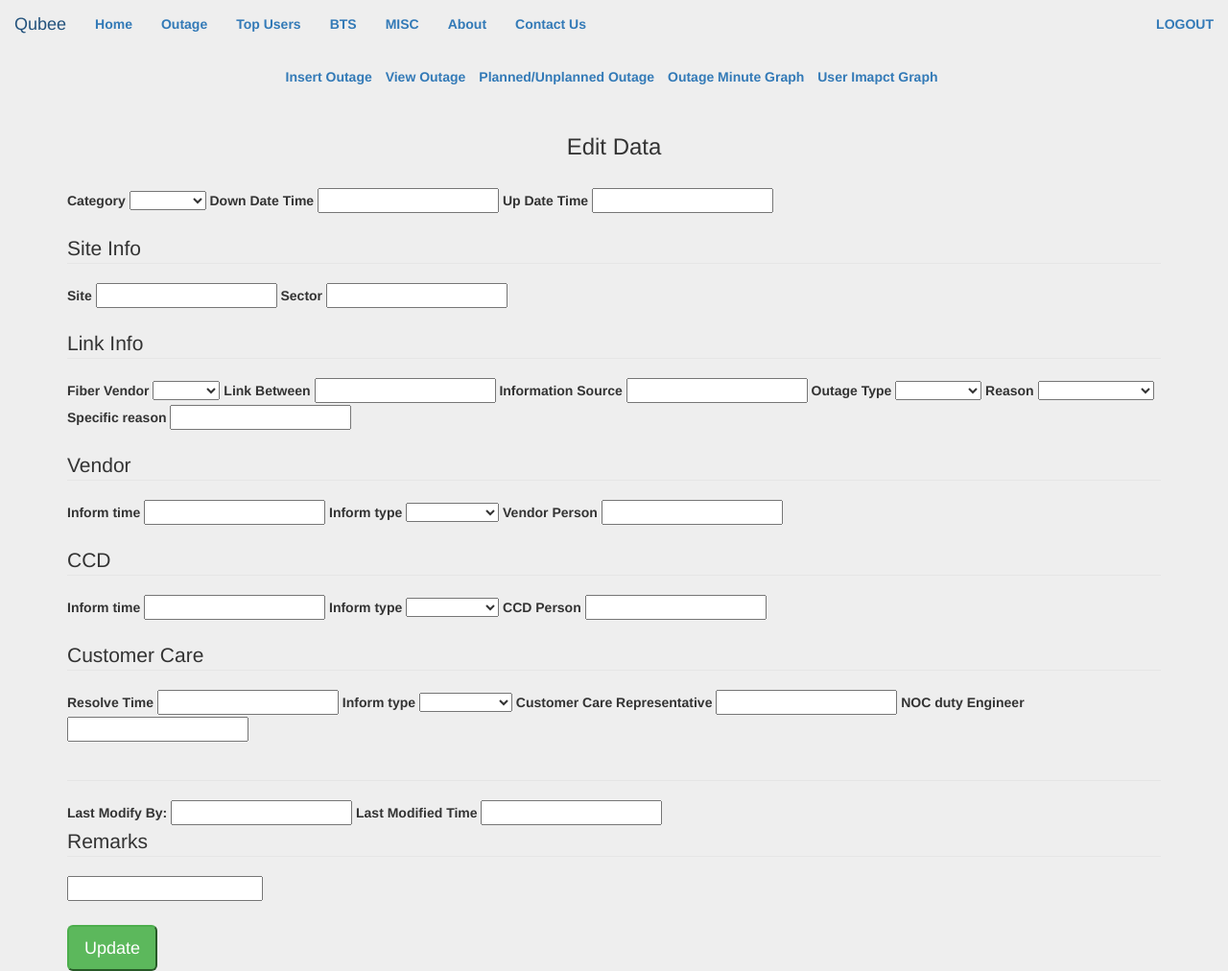
After one commit to sadikshohag/ReportGenerator, a PHP site: page /update.php?id=1 in a window 1280 px wide. The commit adds this page. Shown: the whole page at 96% size. Run offline with PHP 8.4, Linux system fonts and the light colour scheme; the visitor is signed in with stand-in values (Sample User, id 1); data that the repository does not hold is empty; some libraries are stand-ins or nearby versions.

Commit message:
Outage Update

```diff
--- a/menu2.php
+++ b/menu2.php
@@ -1,9 +1,10 @@
 <?php
 session_start();
-$id=$_SESSION['user'];
+$user_id=$_SESSION['user'];
+
 $dbc=mysqli_connect('localhost','root','','qubee')
 or die('Error for establishing connection');
-$query="SELECT permid FROM user_perm WHERE userid='$id'";
+$query="SELECT permid FROM user_perm WHERE userid='$user_id'";
 $result = mysqli_query($dbc,$query);
 $row=array();
  while($rows=mysqli_fetch_array($result)){
--- /dev/null
+++ b/server1.php
@@ -0,0 +1,80 @@
+<?php
+ $category = "";
+ $down_Date_Time="";
+ $up_Date_Time="";
+ $site = "";
+ $sector = "";
+ $fiber_Vendor = "";
+ $link_Between = "";
+ $information_Source = "";
+ $reason = "";
+ $specific_reason = "";
+ $inform_time ="";
+ $inform_type = "";
+ $informed_Vendor = "";
+ $incident_Time ="";
+ $informOfType ="";
+ $informed_Person = "";
+ $inform_TimeonResolve = "";
+ $Type_Of_inform = "";
+ $informedToPerson = "";
+ $noc_DutyEngineer = "";
+ $last_ModifiedBy = "";
+ $last_ModifiedDT = "";
+ $comment = "";
+ $id = 0;
+
+
+$conn = mysqli_connect('localhost','root','','qubee');
+
+//update
+if(isset($_POST['update'])){
+
+ $category = $_POST['category'];
+ $down_Date_Time = $_POST['down_Date_Time'];
+ $up_Date_Time = $_POST['up_Date_Time'];
+ $site = $_POST['site'];
+ $sector = $_POST['sector'];
+ $fiber_Vendor = $_POST['fiber_Vendor'];
+ $link_Between = $_POST['link_Between'];
+ $information_Source = $_POST['information_Source'];
+ $reason = $_POST['reason'];
+ $specific_reason = $_POST['specific_reason'];
+ $inform_time = $_POST['inform_time'];
+ $inform_type = $_POST['inform_type'];
+ $informed_Vendor = $_POST['informed_Vendor'];
+ $incident_Time = $_POST['incident_Time'];
+ $informOfType = $_POST['informOfType'];
+ $informed_Person = $_POST['informed_Person'];
+ $inform_TimeonResolve = $_POST['inform_TimeonResolve'];
+ $Type_Of_inform = $_POST['Type_Of_inform'];
+ $informedToPerson = $_POST['informedToPerson'];
+ $noc_DutyEngineer = $_POST['noc_DutyEngineer'];
+ $last_ModifiedBy = $_POST['last_ModifiedBy'];
+ $last_ModifiedDT = $_POST['last_ModifiedDT'];
+ $comment =$_POST['comment'];
+ $id = $_POST['id'];
+
+
+ $query = "UPDATE info SET category='$category',down_Date_Time='$down_Date_Time',up_Date_Time='$up_Date_Time',site='$site',sector='$sector',fiber_Vendor='$fiber_Vendor',link_Between='$link_Between',
+ information_Source='$information_Source',reason='$reason',specific_reason='$specific_reason',inform_time='$inform_time',inform_type='$inform_type',informed_Vendor='$informed_Vendor',
+ incident_Time='$incident_Time',inform_type='$inform_type',informed_Vendor='$informed_Vendor',incident_Time='$incident_Time',informOfType='$informOfType',
+ informed_Person='informed_Person',inform_TimeonResolve='$inform_TimeonResolve',Type_Of_inform='$Type_Of_inform',informedToPerson='$informedToPerson',
+ noc_DutyEngineer='$noc_DutyEngineer',last_ModifiedBy='$last_ModifiedBy',last_ModifiedDT='$last_ModifiedDT',comment='$comment' WHERE id=$id";
+
+
+
+ mysqli_query($conn,$query);
+ header('location:down.php');
+
+}
+
+//delete
+if(isset($_GET['del'])){
+	$id = $_GET['del'];
+	mysqli_query($conn,"DELETE FROM info WHERE id = $id");
+	header('location:delete.php');
+}
+
+$result = mysqli_query($conn,"select * from info");
+?>
--- /dev/null
+++ b/update.php
@@ -0,0 +1,271 @@
+<?php include('server1.php');
+
+
+
+
+
+?>
+<!Doctype html>
+	<html>
+	<head>
+
+
+
+	<link rel="stylesheet" type="text/css"  href="style.css">
+	<link rel="stylesheet" href="css/bootstrap.min.css">
+	<script src="js/jquery-3.3.1/jquery.min.js"></script>
+	<script src="js/bootstrap.min.js"></script>
+	<link href="css/bootstrap-datetimepicker.min.css" rel="stylesheet">
+	<script src="js/bootstrap-datetimepicker.min.js"></script>
+	<script type="text/javascript" src="jquery/jquery-1.8.3.min.js" charset="UTF-8"></script>
+	<script type="text/javascript" src="js/bootstrap.min.js"></script>
+	<script type="text/javascript" src="js/bootstrap-datetimepicker.js" charset="UTF-8"></script>
+	<script type="text/javascript" src="js/locales/bootstrap-datetimepicker.fr.js" charset="UTF-8"></script>
+
+</head>
+
+<body>
+	<?php include 'menu2.php'; ?>
+	 <br>
+           <div class="container2">
+
+	<div class="collapse navbar-collapse js-navbar-collapse">
+		<ul class="list-inline text-center">
+			<li><a href="down.php"><strong>Insert Outage</strong></a></li>
+			<li><a href="viewOutage.php"><strong>View Outage</strong> </a></li>
+			<li><a href="planedOutage.php"><strong>Planned/Unplanned Outage</strong> </a></li>
+			<li><a href="outageGraph.php"><strong>Outage Minute Graph</strong> </a></li>
+			<li><a href="userImpact.php"><strong>User Imapct Graph</strong> </a></li>
+		</ul>
+
+	</div><!-- /.nav-collapse -->
+</div>
+
+	<?php $id = $_GET['id'];?>
+
+	<br>
+	<h3 align="center">Edit Data</h3>
+
+	<div class="container">
+	<br>
+	<form method="post" action="server1.php">
+	<input type = "hidden" name = 'id' " value="<?php echo $id; ?>" />
+
+
+
+		<fieldset>
+		<label>Category</label>
+		<select name="category" id = "category" onchange="category_list">
+			<option value=""></option>
+			<option <?php echo($_GET['category']=='Site')?"selected":""?>>Site</option>
+			<option <?php echo($_GET['category']=='Link')?"selected":""?>>Link</option>
+			<option <?php echo($_GET['category']=='Site+Link')?"selected":""?>>Site+Link</option>
+			</select>
+
+		<label>Down Date Time</label>
+		<input type="datetime" id="datetime1" name="down_Date_Time" value="<?php echo $_GET['down_Date_Time']; ?>">
+
+		<label>Up Date Time</label>
+		<input type="datetime" id="datetime2" name="up_Date_Time" value="<?php echo $_GET['up_Date_Time']; ?>">
+		</fieldset>
+		<br>
+
+		<fieldset>
+		<legend>Site Info</legend>
+		<label>Site</label>
+		<input type="text" name="site" value="<?php echo $_GET['site']; ?>">
+
+		<label>Sector</label>
+		<input type="text" name="sector" value="<?php echo $_GET['sector']; ?>">
+		</fieldset>
+		<br>
+
+		<fieldset>
+		<legend>Link Info</legend>
+		<label>Fiber Vendor</label>
+		<select name="fiber_Vendor">
+			<option value=""></option>
+			<option <?php echo($_GET['fiber_Vendor']=='Summit')?"selected":""?>>Summit</option>
+			<option <?php echo($_GET['fiber_Vendor']=='Telnet')?"selected":""?>>Telnet</option>
+			<option <?php echo($_GET['fiber_Vendor']=='F@H')?"selected":""?>>F@H</option>
+			</select>
+
+		<label>Link Between</label>
+		<input type="text" name="link_Between" value="<?php echo $_GET['link_Between']; ?>">
+
+		<label>Information Source</label>
+		<input type="text" name="information_Source" value="<?php echo $_GET['information_Source']; ?>">
+
+
+		<label>Outage Type</label>
+		<select name="outage_type">
+			<option value=""></option>
+			<option <?php echo($_GET['outage_type']=='Planned')?"selected":""?>>Planned</option>
+			<option <?php echo($_GET['outage_type']=='Unplanned')?"selected":""?>>Unplanned</option>
+			</select>
+
+
+
+		<label>Reason</label>
+		<select name="reason">
+			<option value=""></option>
+			<option <?php echo($_GET['reason']=='Power problem')?"selected":""?>>Power problem</option>
+			<option <?php echo($_GET['reason']=='Battery problem')?"selected":""?>>Battery problem</option>
+			<option <?php echo($_GET['reason']=='Others')?"selected":""?>>Others</option>
+			</select>
+			<br>
+
+		<label>Specific reason</label>
+		<input type="text" name="specific_reason" value="<?php echo $_GET['specific_reason']; ?>">
+		</fieldset>
+		<br>
+
+		<fieldset>
+		<legend>Vendor</legend>
+		<label>Inform time</label>
+		<input type="datetime" id="datetime3" name="inform_time" value="<?php echo $_GET['inform_time']; ?>">
+
+		<label>Inform type</label>
+		<select name="inform_type">
+			<option value=""></option>
+			<option <?php echo($_GET['inform_type']=='Phone')?"selected":""?>>Phone</option>
+			<option <?php echo($_GET['inform_type']=='Email')?"selected":""?>>Email</option>
+			<option <?php echo($_GET['inform_type']=='Phone+Mail')?"selected":""?>>Phone+Mail</option>
+			</select>
+
+
+		<label>Vendor Person</label>
+		<input type="text" name="informed_Vendor" value="<?php echo $_GET['informed_Vendor']; ?>">
+		</fieldset>
+		 <br>
+
+		 <fieldset>
+		 <legend>CCD</legend>
+		<label>Inform time</label>
+		<input type="datetime" id="datetime4" name="incident_Time" value="<?php echo $_GET['incident_Time']; ?>">
+
+
+
+		<label>Inform type</label>
+		<select name="informOfType">
+			<option value=""></option>
+			<option <?php echo($_GET['informOfType']=='Phone')?"selected":""?>>Phone</option>
+			<option <?php echo($_GET['informOfType']=='Email')?"selected":""?>>Email</option>
+			<option <?php echo($_GET['informOfType']=='Phone')?"selected":""?>>Phone+Mail</option>
+			</select>
+
+
+		<label>CCD Person</label>
+		<input type="text" name="informed_Person" value="<?php echo $_GET['informed_Person']; ?>">
+		</fieldset>
+		<br>
+
+		<fieldset>
+		<legend>Customer Care</legend>
+		<label>Resolve Time</label>
+		<input type="datetime" id="datetime5" name="inform_TimeonResolve" value="<?php echo $_GET['inform_TimeonResolve']; ?>">
+
+
+
+		<label>Inform type</label>
+		<select name="Type_Of_inform">
+			<option value=""></option>
+			<option <?php echo($_GET['Type_Of_inform']=='Phone')?"selected":""?>>Phone</option>
+			<option <?php echo($_GET['Type_Of_inform']=='Email')?"selected":""?>>Email</option>
+			<option <?php echo($_GET['Type_Of_inform']=='Phone')?"selected":""?>>Phone+Mail</option>
+			</select>
+
+		<label>Customer Care Representative</label>
+		<input type="text" name="informedToPerson" value="<?php echo $_GET['informedToPerson']; ?>">
+
+		<label>NOC duty Engineer</label>
+		<input type="text" name="noc_DutyEngineer" value="<?php echo $_GET['noc_DutyEngineer']; ?>">
+		</fieldset>
+		<br>
+		<br>
+		<fieldset>
+		<legend></legend>
+		<label>Last Modify By:</label>
+		<input type="text" name="last_ModifiedBy" value="<?php echo $_GET['last_ModifiedBy']; ?>">
+
+		<label>Last Modified Time</label>
+		<input type="datetime" id="datetime6" name="last_ModifiedDT" value="<?php echo $_GET['last_ModifiedDT']; ?>">
+		</fieldset>
+		<fieldset>
+		<legend>Remarks</legend>
+		<label>
+		<input type="text" name="comment"  value="<?php echo $_GET['comment']; ?>"></input>
+		</label>
+		</fieldset>
+		<br>
+
+		<button style="float:center" type="submit" name="update" class="btn-success btn-lg">Update</button>
+
+		</form>
+
+
+	</div>
+
+
+<script>
+
+	$("#datetime1").datetimepicker({
+		weekStart: 1,
+        todayBtn:  1,
+		autoclose: 1,
+		todayHighlight: 1,
+		startView: 2,
+		forceParse: 0,
+        showMeridian: 1
+});
+$("#datetime2").datetimepicker({
+		weekStart: 1,
+        todayBtn:  1,
+		autoclose: 1,
+		todayHighlight: 1,
+		startView: 2,
+		forceParse: 0,
+        showMeridian: 1
+});
+$("#datetime3").datetimepicker({
+    weekStart: 1,
+        todayBtn:  1,
+		autoclose: 1,
+		todayHighlight: 1,
+		startView: 2,
+		forceParse: 0,
+        showMeridian: 1
+});
+$("#datetime4").datetimepicker({
+		weekStart: 1,
+        todayBtn:  1,
+		autoclose: 1,
+		todayHighlight: 1,
+		startView: 2,
+		forceParse: 0,
+        showMeridian: 1
+});
+$("#datetime5").datetimepicker({
+		weekStart: 1,
+        todayBtn:  1,
+		autoclose: 1,
+		todayHighlight: 1,
+		startView: 2,
+		forceParse: 0,
+        showMeridian: 1
+});
+
+$("#datetime6").datetimepicker({
+		weekStart: 1,
+        todayBtn:  1,
+		autoclose: 1,
+		todayHighlight: 1,
+		startView: 2,
+		forceParse: 0,
+        showMeridian: 1
+});
+
+</script>
+
+	</body>
+	</html>
```
Also changed, not shown: indexForDailyData.php (+7 -6 lines).
